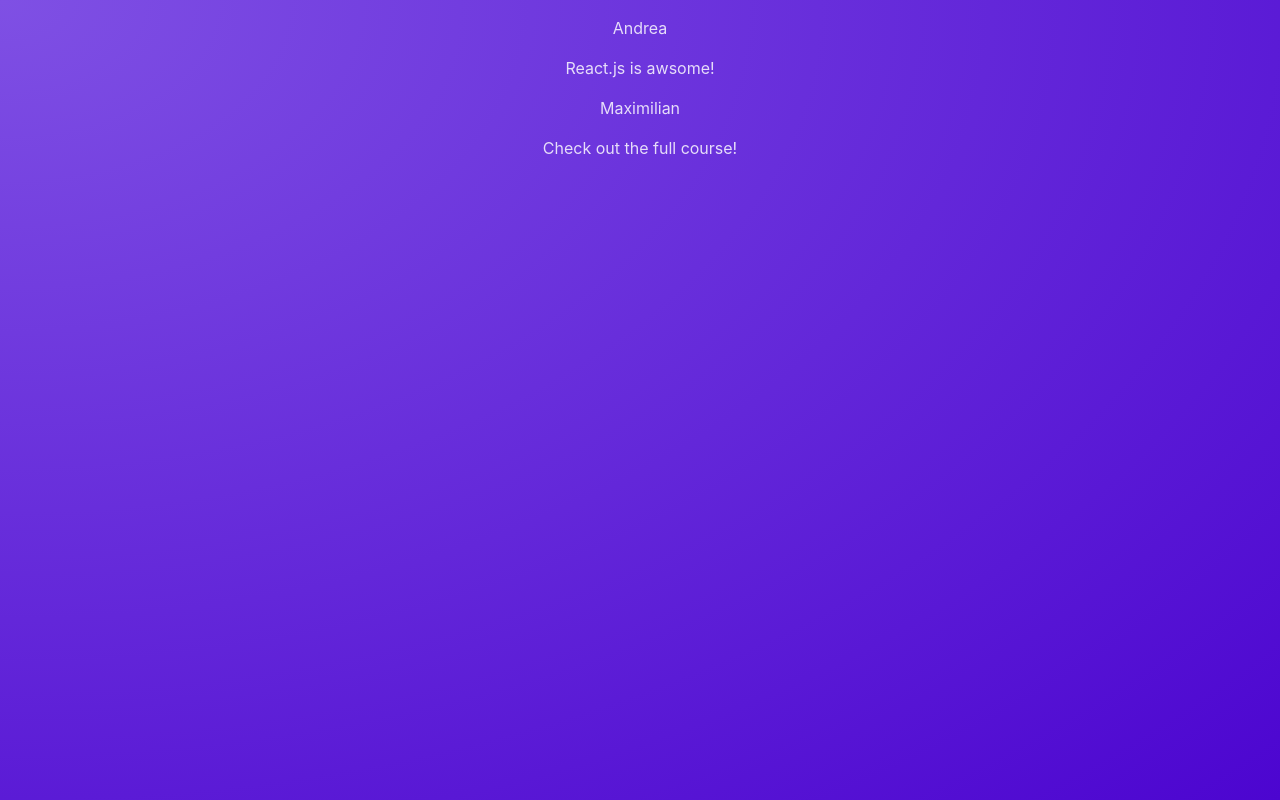
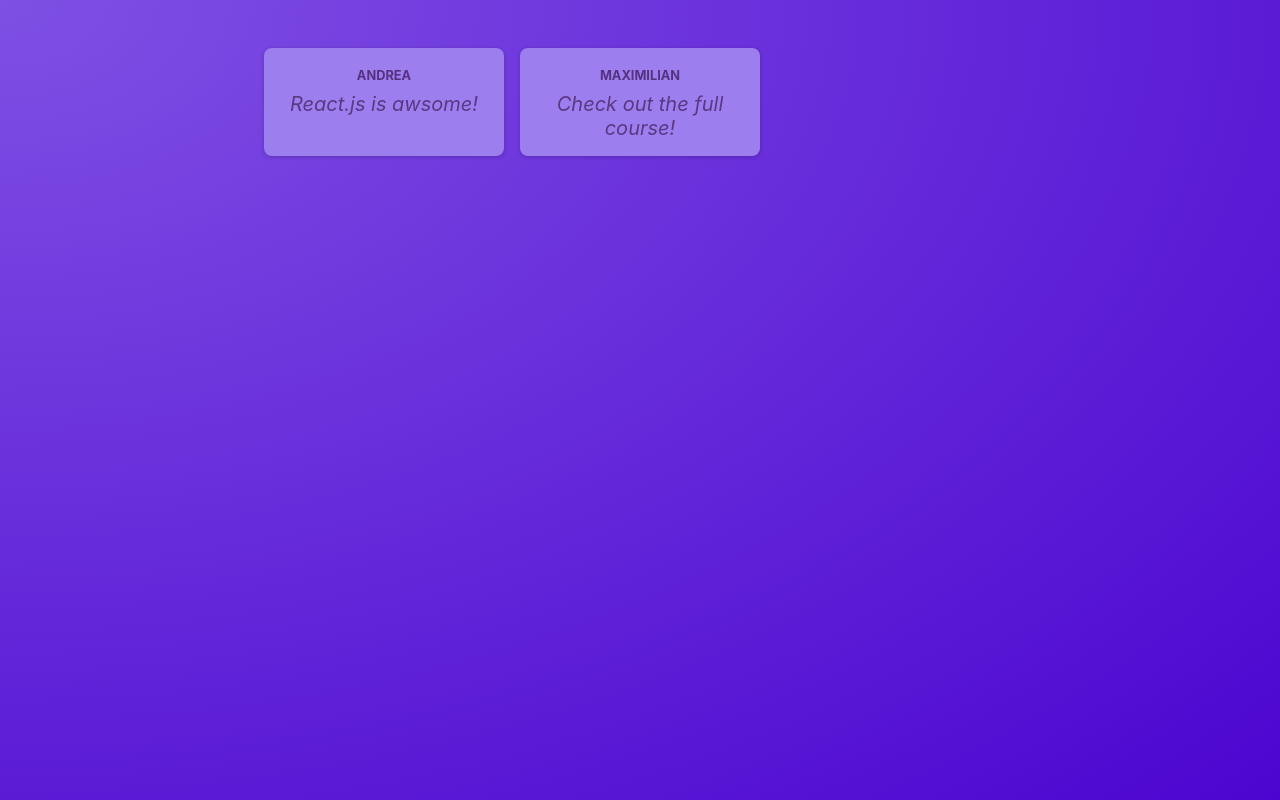
Before and after one commit to AndreaParrini/react-32-react-summary, a React (Vite) app: page / in a window 1280 px wide. Built offline with nearby package versions, Linux system fonts and the light colour scheme.

Commit message:
add new component PostsList and add all style
import in app.jsx
modyfy div in li on post components

```diff
--- a/src/App.jsx
+++ b/src/App.jsx
@@ -1,10 +1,9 @@
-import Post from "./components/Post";
+import PostsList from "./components/PostsList";
 
 function App() {
   return (
     <main>
-      <Post author="Andrea" body="React.js is awsome!"/>
-      <Post author="Maximilian" body="Check out the full course!"/>
+      <PostsList />
     </main>
     );
 }
--- a/src/components/Post.jsx
+++ b/src/components/Post.jsx
@@ -1,9 +1,11 @@
+import classes from './Post.module.css'
+
 function Post(props){
     return (
-        <div>
-            <p>{props.author}</p>
-            <p>{props.body}</p>
-        </div>
+        <li className={classes.post}>
+            <p className={classes.author}>{props.author}</p>
+            <p className={classes.text}>{props.body}</p>
+        </li>
     )
 }
 
--- /dev/null
+++ b/src/components/PostsList.jsx
@@ -0,0 +1,14 @@
+import Post from "./Post";
+
+import classes from "./PostsList.module.css"
+
+function PostsList(){
+    return (
+        <ul className={classes.posts}>
+            <Post author="Andrea" body="React.js is awsome!"/>
+            <Post author="Maximilian" body="Check out the full course!"/>
+        </ul>
+    )
+}
+
+export default PostsList;
--- /dev/null
+++ b/src/components/PostsList.module.css
@@ -0,0 +1,10 @@
+.posts {
+    list-style: none;
+    max-width: 50rem;
+    margin: 1rem auto;
+    padding: 1rem 0;
+    display: grid;
+    gap: 1rem;
+    grid-template-columns: repeat(3, 30%);
+    justify-content: center;
+}
```
